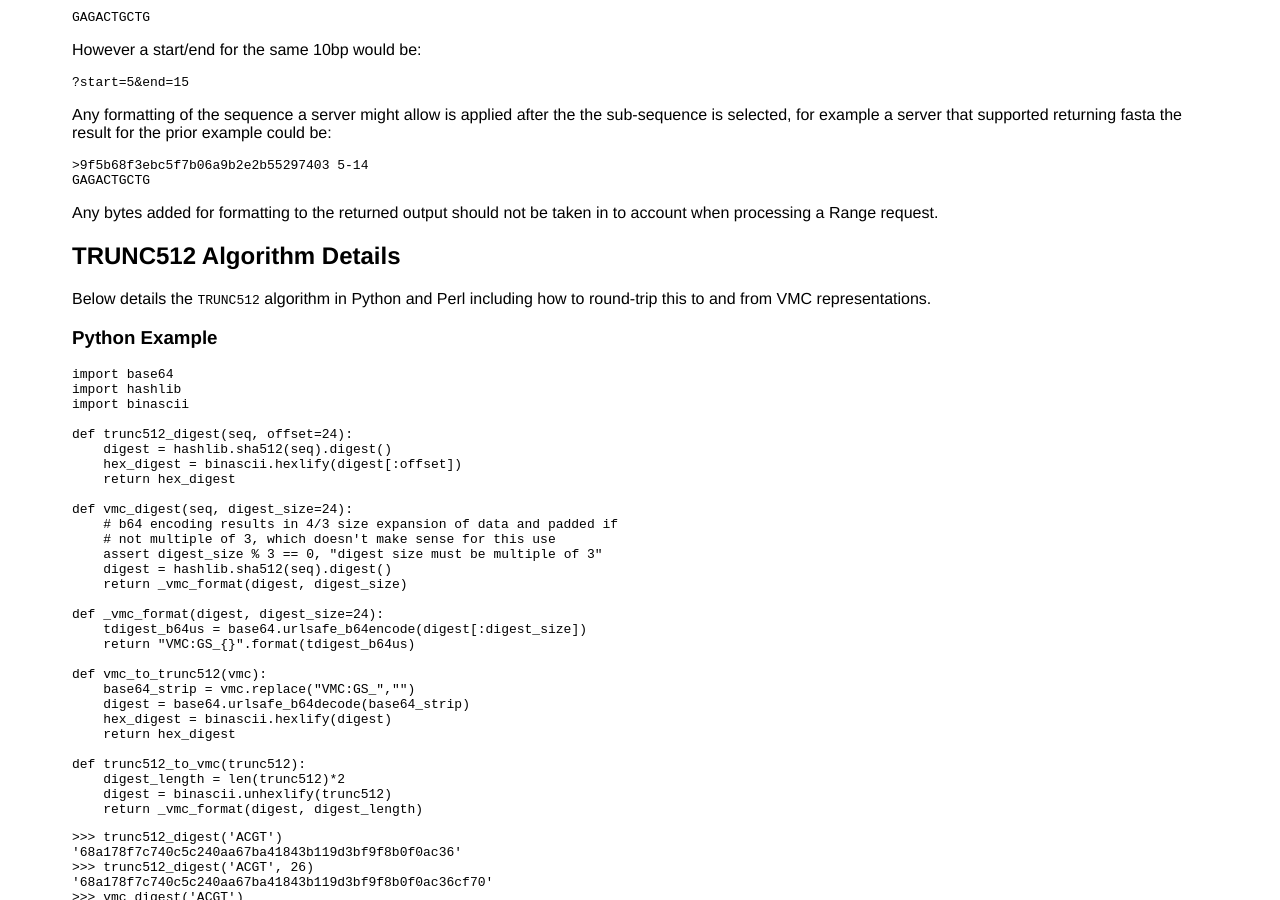
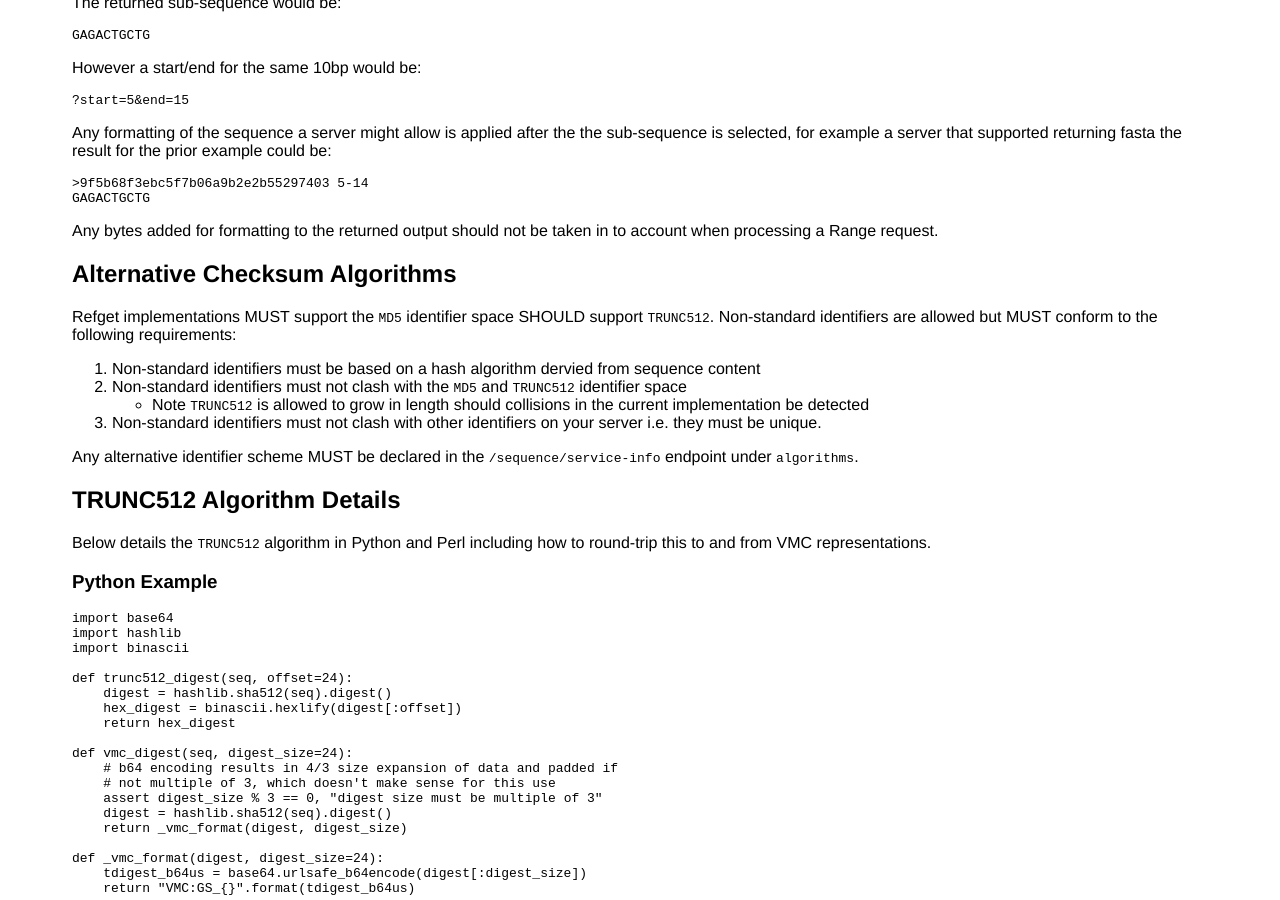
Before and after one commit to samtools/hts-specs, a Jekyll site: the page built from refget.md, in a window 1280 px wide and 900 px high, scrolled down 6670 px. Built offline with Jekyll 4.4.1, drawn with Linux system fonts in a browser that asks for light colours; some of the changed text lies outside the part shown.

Commit message:
Clarify alias usage
See #326

We have removed the reference to aliases. Instead we have formalised alternative checksum support. Alternative checksums must not clash with any other identifier space.

```diff
--- a/refget.md
+++ b/refget.md
@@ -120,7 +120,7 @@ Content-type: text/vnd.ga4gh.refget.v1.0.0+plain
 
 | Parameter | Data Type | Required | Description                                                                                                                                                                                                         |
 |-----------|-----------|----------|---------------------------------------------------------------------------------------------------------------------------------------------------------------------------------------------------------------------|
-| `id`      | string    | Yes      | A string specifying the sequence to be returned. The identifier shall be a checksum derived from the sequence using one of the supported checksum algorithms, or an alias for the sequence supported by the server. |
+| `id`      | string    | Yes      | A string specifying an identifier for the sequence to be returned. The identifier shall be a checksum derived from the sequence using one of the supported checksum algorithms, or a server specific checksum algorithm identifier. |
 
 #### Query parameters
 
@@ -167,7 +167,7 @@ Content-type: application/vnd.ga4gh.refget.v1.0.0+json
 
 | Parameter | Data Type | Required | Description                                                                                                                                                                                                         |
 |-----------|-----------|----------|---------------------------------------------------------------------------------------------------------------------------------------------------------------------------------------------------------------------|
-| `id`      | string    | Yes      | A string specifying identifier to retrieve aliases for. The identifier shall be a checksum derived from the sequence using one of the supported checksum algorithms, or an alias for the sequence supported by the server. |
+| `id`      | string    | Yes      | A string specifying an identifier to retrieve metadata for. The identifier shall be a checksum derived from the sequence using one of the supported checksum algorithms, or a server specific checksum algorithm identifier. |
 
 #### Response
 
@@ -356,6 +356,17 @@ GAGACTGCTG
 
 Any bytes added for formatting to the returned output should not be taken in to account when processing a Range request.
 
+## Alternative Checksum Algorithms
+
+Refget implementations MUST support the `MD5` identifier space SHOULD support `TRUNC512`. Non-standard identifiers are allowed but MUST conform to the following requirements:
+
+1. Non-standard identifiers must be based on a hash algorithm dervied from sequence content
+2. Non-standard identifiers must not clash with the `MD5` and `TRUNC512` identifier space
+  - Note `TRUNC512` is allowed to grow in length should collisions in the current implementation be detected
+3. Non-standard identifiers must not clash with other identifiers on your server i.e. they must be unique.
+
+Any alternative identifier scheme MUST be declared in the `/sequence/service-info` endpoint under `algorithms`.
+
 ## TRUNC512 Algorithm Details
 
 Below details the `TRUNC512` algorithm in Python and Perl including how to round-trip this to and from VMC representations.
```
